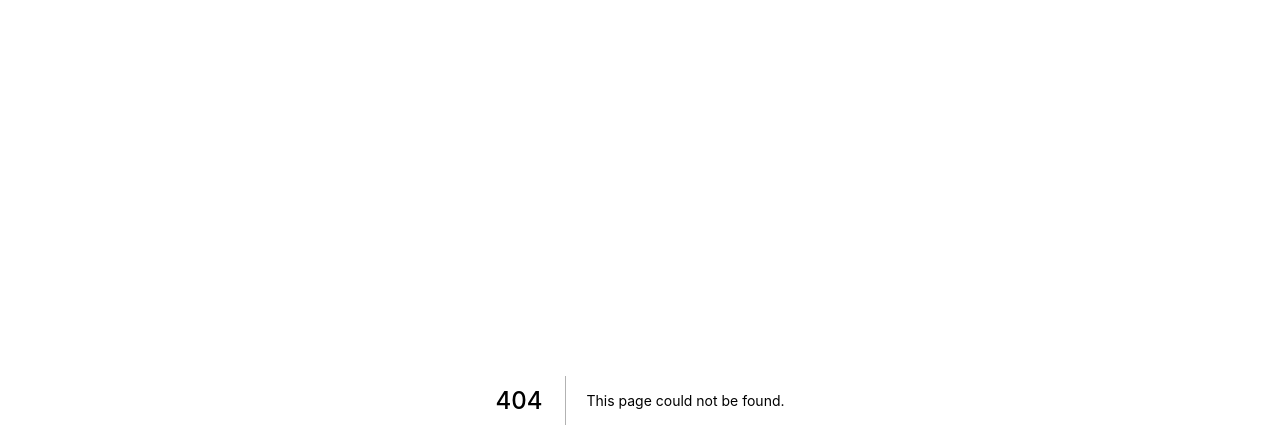
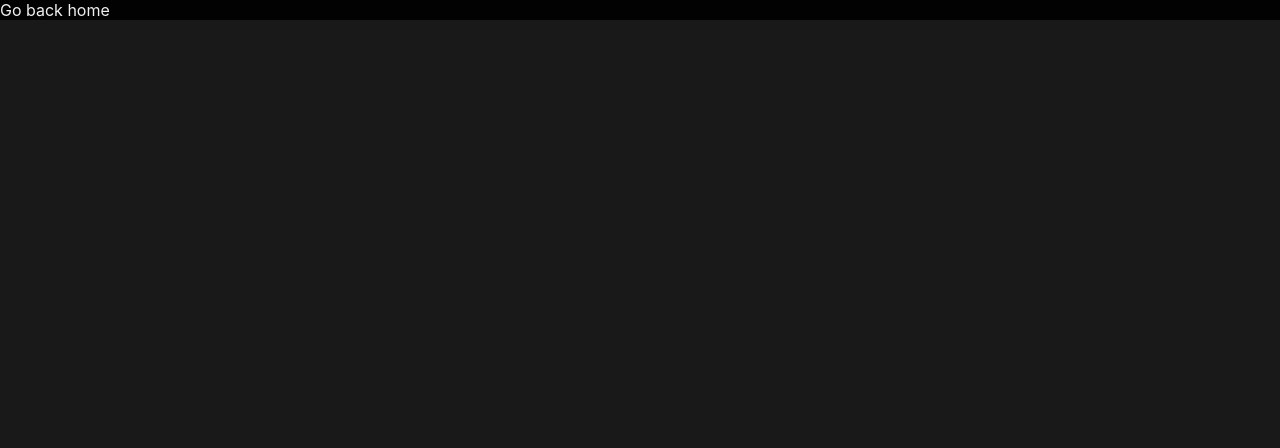
Before and after one commit to tanmaik/quickfix, a Next.js app: page /login in a window 1280 px wide. Before the commit this address had no page. Shown: the top 448 px of the page. Built offline with nearby package versions, Linux system fonts and the light colour scheme.

Commit message:
making from scratch

```diff
--- a/pages/components/Button.js
+++ /dev/null
@@ -1,6 +0,0 @@
-import Head from 'next/head'
-import Image from 'next/image'
-
-export default function Button(props) {
-    return (<h1>{props.buttonTitle}</h1>)
-}
--- /dev/null
+++ b/pages/login.js
@@ -0,0 +1,11 @@
+import Head from 'next/head'
+import Image from 'next/image'
+import styles from '../styles/Home.module.css'
+import Link from 'next/link'
+
+
+export default function login() {
+  return (
+    <div><Link href="/"><a>Go back home</a></Link></div>
+  )
+}
--- a/styles/globals.css
+++ b/styles/globals.css
@@ -1,9 +1,11 @@
 html,
 body {
+  background:rgba(0, 0, 0, 0.9);
   padding: 0;
   margin: 0;
   font-family: -apple-system, BlinkMacSystemFont, Segoe UI, Roboto, Oxygen,
     Ubuntu, Cantarell, Fira Sans, Droid Sans, Helvetica Neue, sans-serif;
+  color:rgba(255, 255, 255, 0.94);
 }
 
 a {
```
